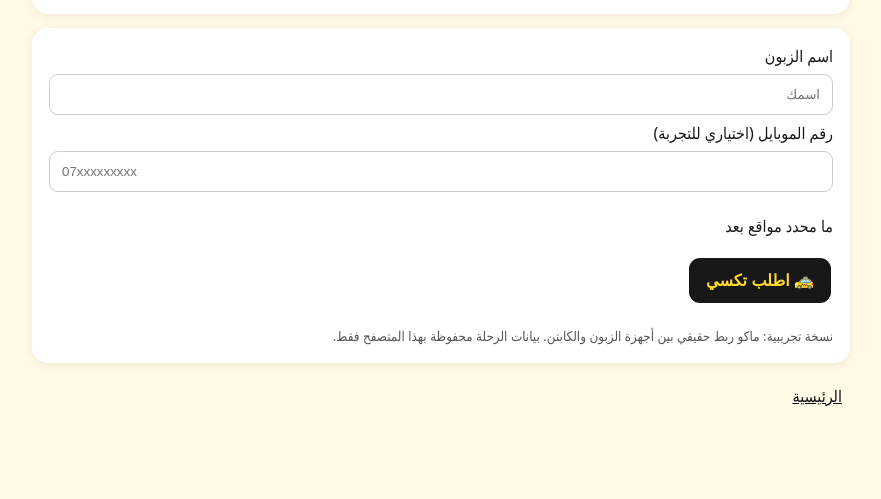
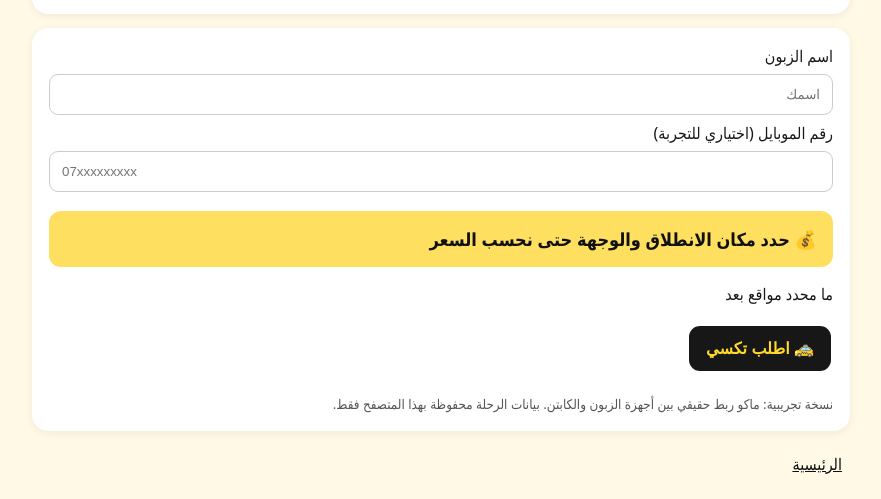
Before and after one commit to sudnshh/Taxi, a plain HTML site: page customer.html in a window 1280 px wide. Shown: the part 805-1304 px from the top of the page, without its empty margins (199-1080 px from the left). Before the commit the page ends 1236 px from the top, so only its background shows below. Drawn offline with nearby package versions, Linux system fonts and the light colour scheme.

Commit message:
Add files via upload

```diff
--- a/customer.html
+++ b/customer.html
@@ -1,8 +1,26 @@
-<!doctype html><html lang="ar" dir="rtl"><head><meta charset="utf-8"><meta name="viewport" content="width=device-width,initial-scale=1"><title>واجهة الزبون</title><link rel="stylesheet" href="style.css"><link rel="stylesheet" href="https://unpkg.com/leaflet@1.9.4/dist/leaflet.css"></head><body><header><h1>🚕 تكسي وين</h1><div>واجهة الزبون</div></header><main><section class="panel"><h2>وين تريد تروح؟ 🇮🇶</h2><p>اضغط على الخريطة حتى تحدد مكان الانطلاق، وبعدها اضغط مرة ثانية حتى تحدد الوجهة.</p><div id="map"></div><p id="status">📍 اختار مكان الانطلاق</p><button class="secondary" id="locate">📍 موقعي الحالي</button><button class="secondary" id="reset">🔄 إعادة التحديد</button></section><section class="panel"><label>اسم الزبون<input id="name" placeholder="اسمك"></label><label>رقم الموبايل (اختياري للتجربة)<input id="phone" type="tel" placeholder="07xxxxxxxxx"></label><p id="summary">ما محدد مواقع بعد</p><button id="book">🚕 اطلب تكسي</button><p id="message"></p><small>نسخة تجريبية: ماكو ربط حقيقي بين أجهزة الزبون والكابتن. بيانات الرحلة محفوظة بهذا المتصفح فقط.</small></section><nav><a href="index.html">الرئيسية</a></nav></main><script src="https://unpkg.com/leaflet@1.9.4/dist/leaflet.js"></script><script>
+<!doctype html><html lang="ar" dir="rtl"><head><meta charset="utf-8"><meta name="viewport" content="width=device-width,initial-scale=1"><title>واجهة الزبون</title><link rel="stylesheet" href="style.css"><link rel="stylesheet" href="https://unpkg.com/leaflet@1.9.4/dist/leaflet.css"></head><body><header><h1>🚕 تكسي وين</h1><div>واجهة الزبون</div></header><main><section class="panel"><h2>وين تريد تروح؟ 🇮🇶</h2><p>اضغط على الخريطة حتى تحدد مكان الانطلاق، وبعدها اضغط مرة ثانية حتى تحدد الوجهة.</p><div id="map"></div><p id="status">📍 اختار مكان الانطلاق</p><button class="secondary" id="locate">📍 موقعي الحالي</button><button class="secondary" id="reset">🔄 إعادة التحديد</button></section><section class="panel"><label>اسم الزبون<input id="name" placeholder="اسمك"></label><label>رقم الموبايل (اختياري للتجربة)<input id="phone" type="tel" placeholder="07xxxxxxxxx"></label><div class="fare" id="fare">💰 حدد مكان الانطلاق والوجهة حتى نحسب السعر</div><p id="summary">ما محدد مواقع بعد</p><button id="book">🚕 اطلب تكسي</button><p id="message"></p><small>نسخة تجريبية: ماكو ربط حقيقي بين أجهزة الزبون والكابتن. بيانات الرحلة محفوظة بهذا المتصفح فقط.</small></section><nav><a href="index.html">الرئيسية</a></nav></main><script src="https://unpkg.com/leaflet@1.9.4/dist/leaflet.js"></script><script>
 const map=L.map('map').setView([33.3,44.4],6);L.tileLayer('https://{s}.tile.openstreetmap.org/{z}/{x}/{y}.png',{maxZoom:19,attribution:'&copy; OpenStreetMap contributors'}).addTo(map);
-let pickup=null,destination=null,a=null,b=null,line=null;const status=document.getElementById('status'),summary=document.getElementById('summary');
-function setPoint(latlng){if(!pickup){pickup=latlng;a=L.marker(latlng).addTo(map).bindPopup('📍 مكان الانطلاق').openPopup();status.textContent='🏁 هسه اختار الوجهة';}else if(!destination){destination=latlng;b=L.marker(latlng).addTo(map).bindPopup('🏁 الوجهة').openPopup();line=L.polyline([pickup,destination],{color:'#161616',dashArray:'7,8'}).addTo(map);map.fitBounds(line.getBounds(),{padding:[40,40]});status.textContent='✅ حددت المكانين';}else{status.textContent='اضغط إعادة التحديد حتى تغير المواقع';}summary.textContent=pickup&&destination?'📍 الانطلاق: '+pickup.lat.toFixed(5)+', '+pickup.lng.toFixed(5)+' | 🏁 الوجهة: '+destination.lat.toFixed(5)+', '+destination.lng.toFixed(5):'بعدك ما حددت المكانين';}
-map.on('click',e=>setPoint(e.latlng));document.getElementById('reset').onclick=()=>{for(const x of [a,b,line])if(x)map.removeLayer(x);pickup=destination=a=b=line=null;status.textContent='📍 اختار مكان الانطلاق';summary.textContent='ما محدد مواقع بعد';};
+let pickup=null,destination=null,a=null,b=null,line=null,routeKm=null,estimatedFare=null,routeController=null;const status=document.getElementById('status'),summary=document.getElementById('summary');
+function setPoint(latlng){if(!pickup){pickup=latlng;a=L.marker(latlng).addTo(map).bindPopup('📍 مكان الانطلاق').openPopup();status.textContent='🏁 هسه اختار الوجهة';}else if(!destination){destination=latlng;b=L.marker(latlng).addTo(map).bindPopup('🏁 الوجهة').openPopup();status.textContent='⏳ دا نحسب مسافة الطريق...';calculateRoute();}else{status.textContent='اضغط إعادة التحديد حتى تغير المواقع';}summary.textContent=pickup&&destination?'📍 الانطلاق: '+pickup.lat.toFixed(5)+', '+pickup.lng.toFixed(5)+' | 🏁 الوجهة: '+destination.lat.toFixed(5)+', '+destination.lng.toFixed(5):'بعدك ما حددت المكانين';}
+async function calculateRoute(){
+ const from=pickup,to=destination;routeKm=null;estimatedFare=null;
+ document.getElementById('fare').textContent='⏳ دا نحسب المسافة والسعر التقديري...';
+ document.getElementById('book').disabled=true;
+ if(routeController)routeController.abort();routeController=new AbortController();
+ try{
+  const url=`https://router.project-osrm.org/route/v1/driving/${from.lng},${from.lat};${to.lng},${to.lat}?overview=full&geometries=geojson`;
+  const response=await fetch(url,{signal:routeController.signal});if(!response.ok)throw Error('routing');
+  const data=await response.json();if(!data.routes?.length)throw Error('no route');
+  if(pickup!==from||destination!==to)return;
+  const route=data.routes[0];routeKm=route.distance/1000;estimatedFare=Math.round((2000+routeKm*300)/250)*250;
+  if(line)map.removeLayer(line);
+  line=L.geoJSON(route.geometry,{style:{color:'#171717',weight:5}}).addTo(map);
+  map.fitBounds(line.getBounds(),{padding:[35,35]});
+  document.getElementById('fare').textContent=`💰 السعر التقديري: ${estimatedFare.toLocaleString('en-US')} د.ع | المسافة: ${routeKm.toFixed(1)} كم`;
+  status.textContent='✅ الطريق والسعر جاهزين';document.getElementById('book').disabled=false;
+ }catch(e){if(e.name==='AbortError')return;document.getElementById('fare').textContent='⚠️ ما كدرنا نحسب مسافة الطريق حالياً. جرّب تعيد التحديد.';status.textContent='تعذر حساب المسار';}
+}
+map.on('click',e=>setPoint(e.latlng));document.getElementById('reset').onclick=()=>{for(const x of [a,b,line])if(x)map.removeLayer(x);pickup=destination=a=b=line=null;routeKm=estimatedFare=null;if(routeController)routeController.abort();document.getElementById('book').disabled=false;document.getElementById('fare').textContent='💰 حدد مكان الانطلاق والوجهة حتى نحسب السعر';status.textContent='📍 اختار مكان الانطلاق';summary.textContent='ما محدد مواقع بعد';};
 document.getElementById('locate').onclick=()=>{if(!navigator.geolocation){status.textContent='الموقع غير مدعوم';return;}navigator.geolocation.getCurrentPosition(pos=>{if(pickup)document.getElementById('reset').click();map.setView([pos.coords.latitude,pos.coords.longitude],15);setPoint(L.latLng(pos.coords.latitude,pos.coords.longitude));},()=>{status.textContent='ما كدرنا نحدد موقعك. تأكد من سماح الموقع أو حدده يدوياً.';},{enableHighAccuracy:true,timeout:12000});};
-document.getElementById('book').onclick=()=>{if(!pickup||!destination){document.getElementById('message').textContent='حدد الانطلاق والوجهة أولاً';return;}const name=document.getElementById('name').value.trim();if(!name){document.getElementById('message').textContent='اكتب اسمك';return;}const rides=JSON.parse(localStorage.getItem('taxiWaynRides')||'[]');rides.unshift({id:Date.now(),name,phone:document.getElementById('phone').value,pickup,destination,status:'جديد'});localStorage.setItem('taxiWaynRides',JSON.stringify(rides));document.getElementById('message').textContent='✅ انحفظ طلبك التجريبي بهذا الجهاز. حتى توصله للسواق بأجهزة ثانية نحتاج قاعدة بيانات.';};
+document.getElementById('book').onclick=()=>{if(!pickup||!destination){document.getElementById('message').textContent='حدد الانطلاق والوجهة أولاً';return;}if(estimatedFare===null){document.getElementById('message').textContent='انتظر حتى نحسب سعر المشوار';return;}const name=document.getElementById('name').value.trim();if(!name){document.getElementById('message').textContent='اكتب اسمك';return;}const rides=JSON.parse(localStorage.getItem('taxiWaynRides')||'[]');rides.unshift({id:Date.now(),name,phone:document.getElementById('phone').value,pickup,destination,distanceKm:Number(routeKm.toFixed(2)),estimatedFare,currency:'IQD',status:'جديد'});localStorage.setItem('taxiWaynRides',JSON.stringify(rides));document.getElementById('message').textContent='✅ انحفظ طلبك التجريبي بهذا الجهاز. حتى توصله للسواق بأجهزة ثانية نحتاج قاعدة بيانات.';};
 </script></body></html>
--- a/style.css
+++ b/style.css
@@ -1 +1,2 @@
 *{box-sizing:border-box}body{margin:0;background:#fff9e6;font-family:system-ui,Tahoma,Arial;color:#191919}header{background:#ffcb05;padding:18px;text-align:center}h1{margin:0;font-size:27px}main{max-width:850px;margin:auto;padding:16px}.panel{background:white;border-radius:16px;padding:17px;margin:14px 0;box-shadow:0 2px 10px #0001}button,.btn{background:#171717;color:#ffda2b;border:0;border-radius:11px;padding:13px 17px;font-size:16px;font-weight:700;cursor:pointer;margin:5px 2px}button.secondary{background:#ffcf18;color:#111}input{padding:12px;width:100%;border:1px solid #ccc;border-radius:9px;margin:7px 0}#map{height:440px;border-radius:14px;z-index:0}nav a{display:inline-block;margin:8px;color:#111}small,.hint{color:#555}#status{font-weight:700} .pill{display:inline-block;background:#fff1b3;border-radius:20px;padding:5px 10px}
+.fare{background:#ffdf60;color:#111;border-radius:12px;padding:16px;font-weight:800;font-size:18px;margin:12px 0}button:disabled{opacity:.5;cursor:not-allowed}
```
Also changed, not shown: admin.html (+1 -1 lines), driver.html (+1 -1 lines), 1 other file.
